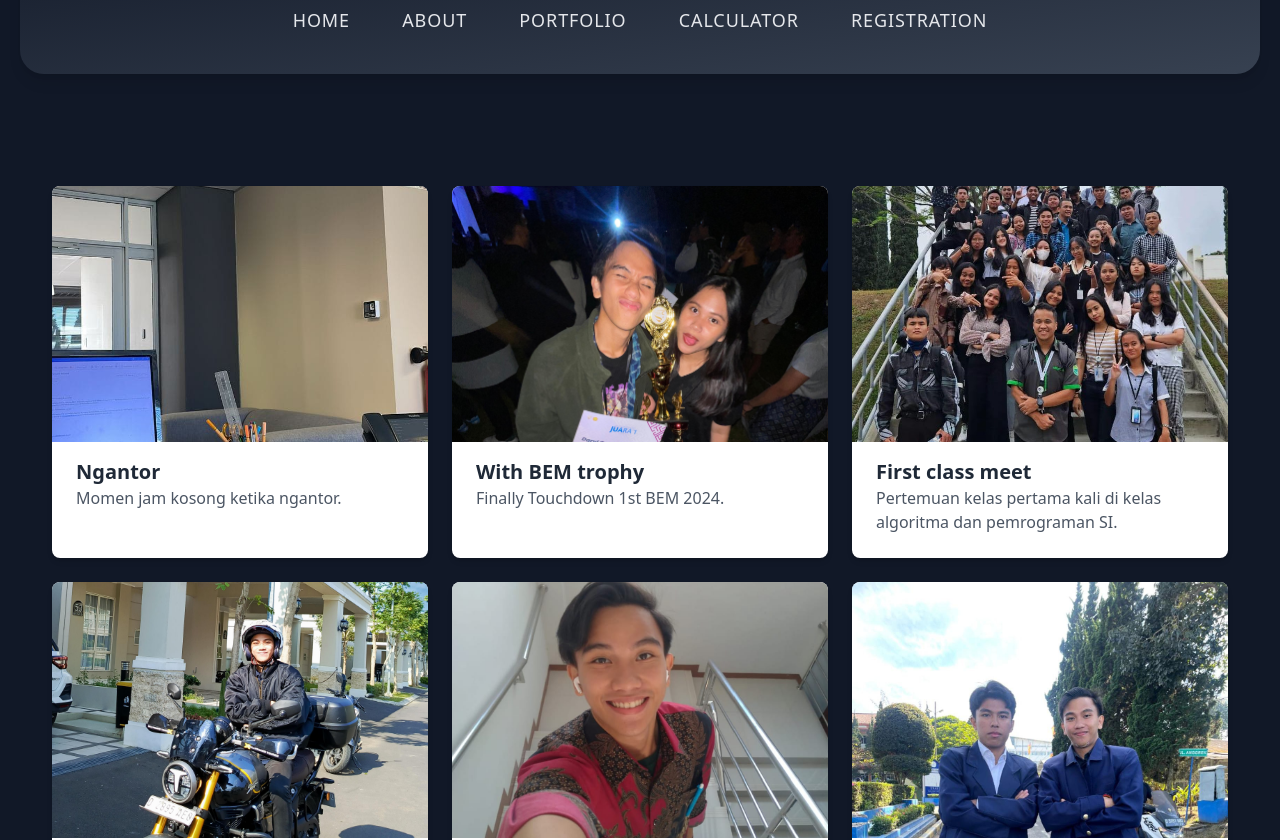
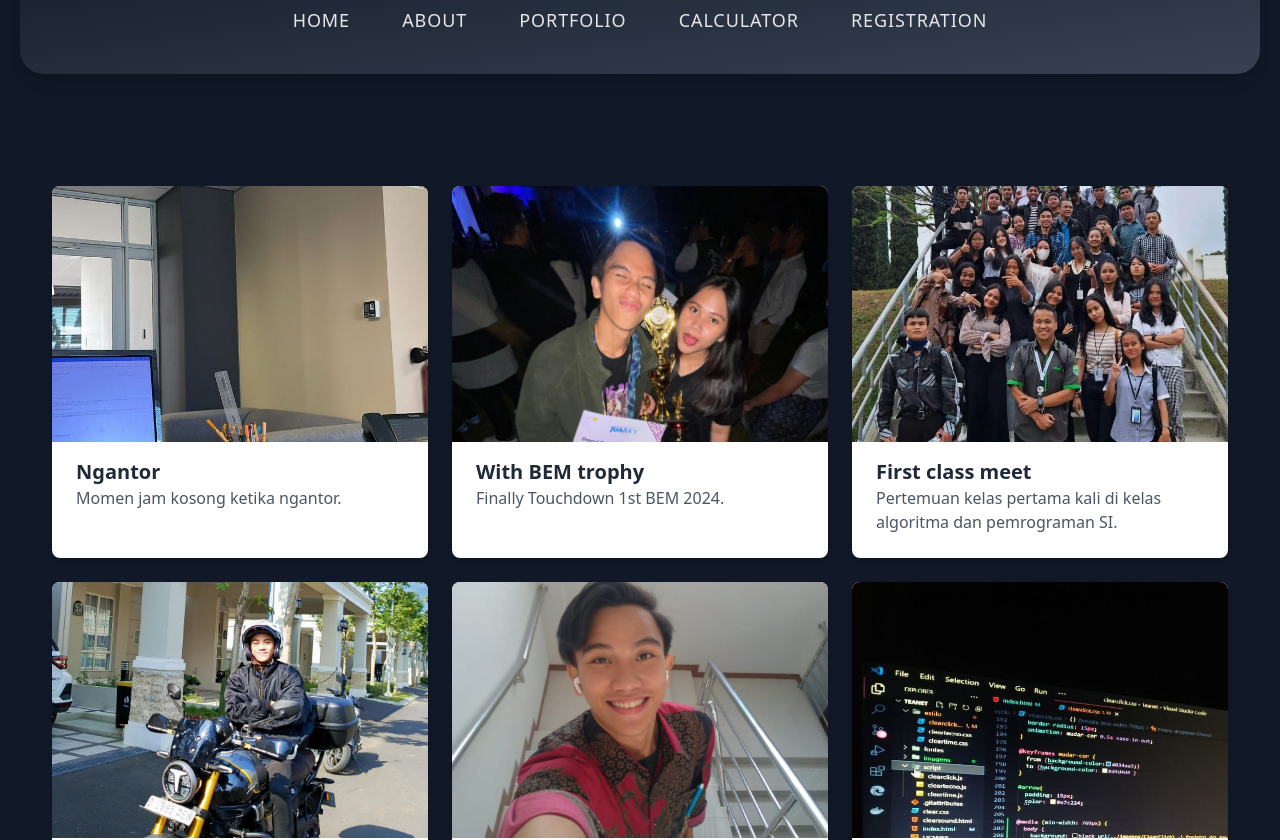
Before and after one commit to 2382029/ProjectFinalWEB1, a plain HTML site: page portfolio.html in a window 1280 px wide. Shown: the part 126-966 px from the top of the page. Drawn offline with nearby package versions, Linux system fonts and the light colour scheme.

Commit message:
Update portfolio.html

```diff
--- a/portfolio.html
+++ b/portfolio.html
@@ -47,7 +47,7 @@
             <p class="text-gray-600 mx-6 mb-6">Libur semester 2 kemarin, memilih untuk mencari duit yaitu magang personal di rumah sakit humana prima.</p>
         </div>
         <div class="bg-white rounded-lg shadow-md overflow-hidden transform transition-transform hover:scale-105">
-            <img src="independent.jpg" alt="Proyek 3" class="w-full h-64 object-cover object-top">
+            <img src="ngoding.jpg" alt="Proyek 3" class="w-full h-64 object-cover object-top">
             <h3 class="text-xl font-semibold text-gray-800 mt-4 mx-6">17 Agustus</h3>
             <p class="text-gray-600 mx-6 mb-6">Upacara 17 Agustus pertama di kampus UNAI.</p>
         </div>
```
